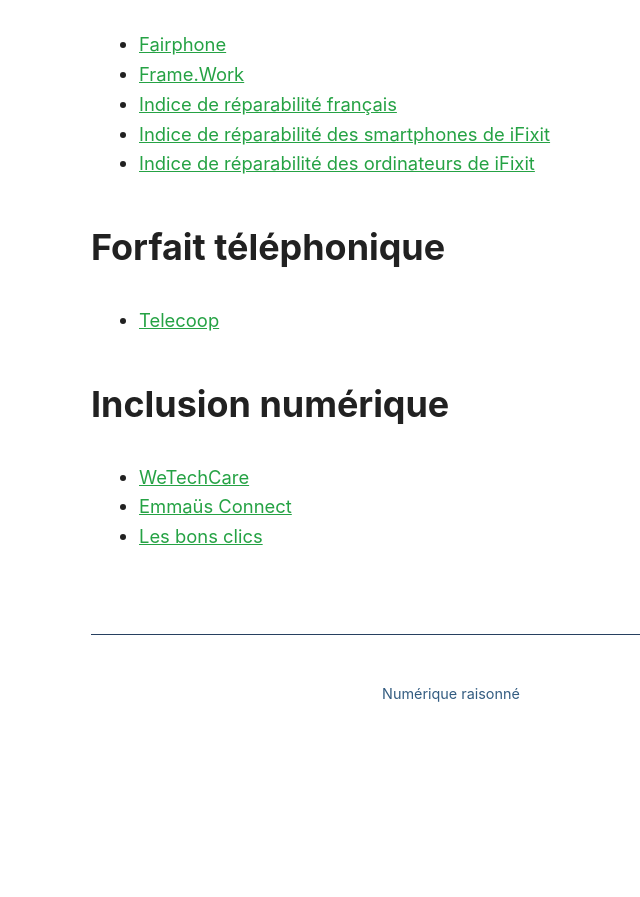
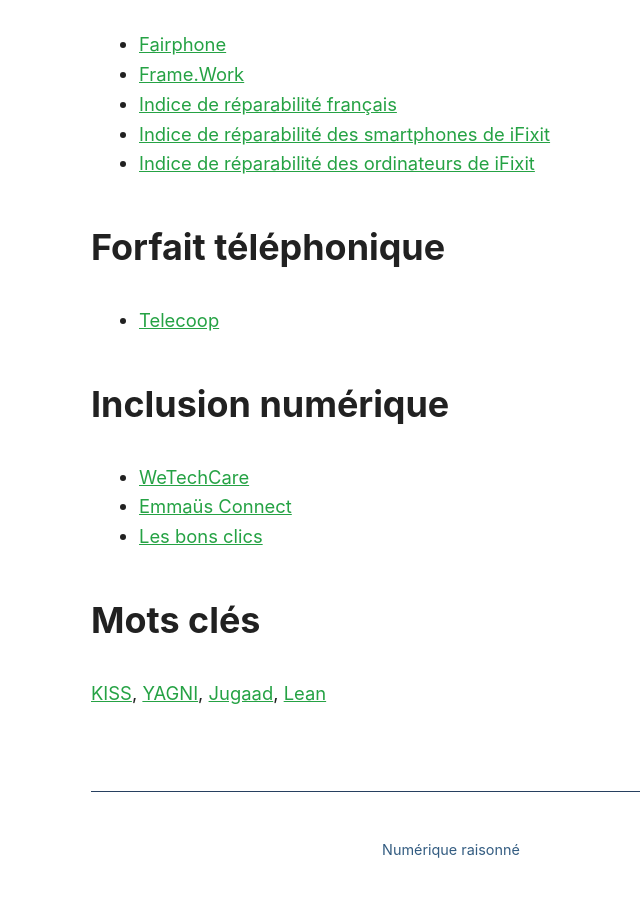
Before and after one commit to Slandais/slandais.github.io, a Jekyll site: the page built from _pages/liens-numerique-responsable.md, in a window 1280 px wide and 900 px high, scrolled down 3926 px. Shown: the top 897 px of the window, without its empty margins (189-829 px from the left). Built offline with Jekyll 4.4.1, drawn with Linux system fonts in a browser that asks for light colours; before the commit the page ends 4669 px from its top, so only the background shows below that.

Commit message:
Update liens-numerique-responsable.md

```diff
--- a/_pages/liens-numerique-responsable.md
+++ b/_pages/liens-numerique-responsable.md
@@ -112,3 +112,7 @@
 * [WeTechCare](https://wetechcare.org/)
 * [Emmaüs Connect](https://emmaus-connect.org/)
 * [Les bons clics](https://www.lesbonsclics.fr)
+
+## Mots clés
+
+[KISS](https://fr.wikipedia.org/wiki/Principe_KISS), [YAGNI](https://fr.wikipedia.org/wiki/YAGNI), [Jugaad](https://fr.wikipedia.org/wiki/Jugaad), [Lean](https://fr.wikipedia.org/wiki/Lean_(production))
```
